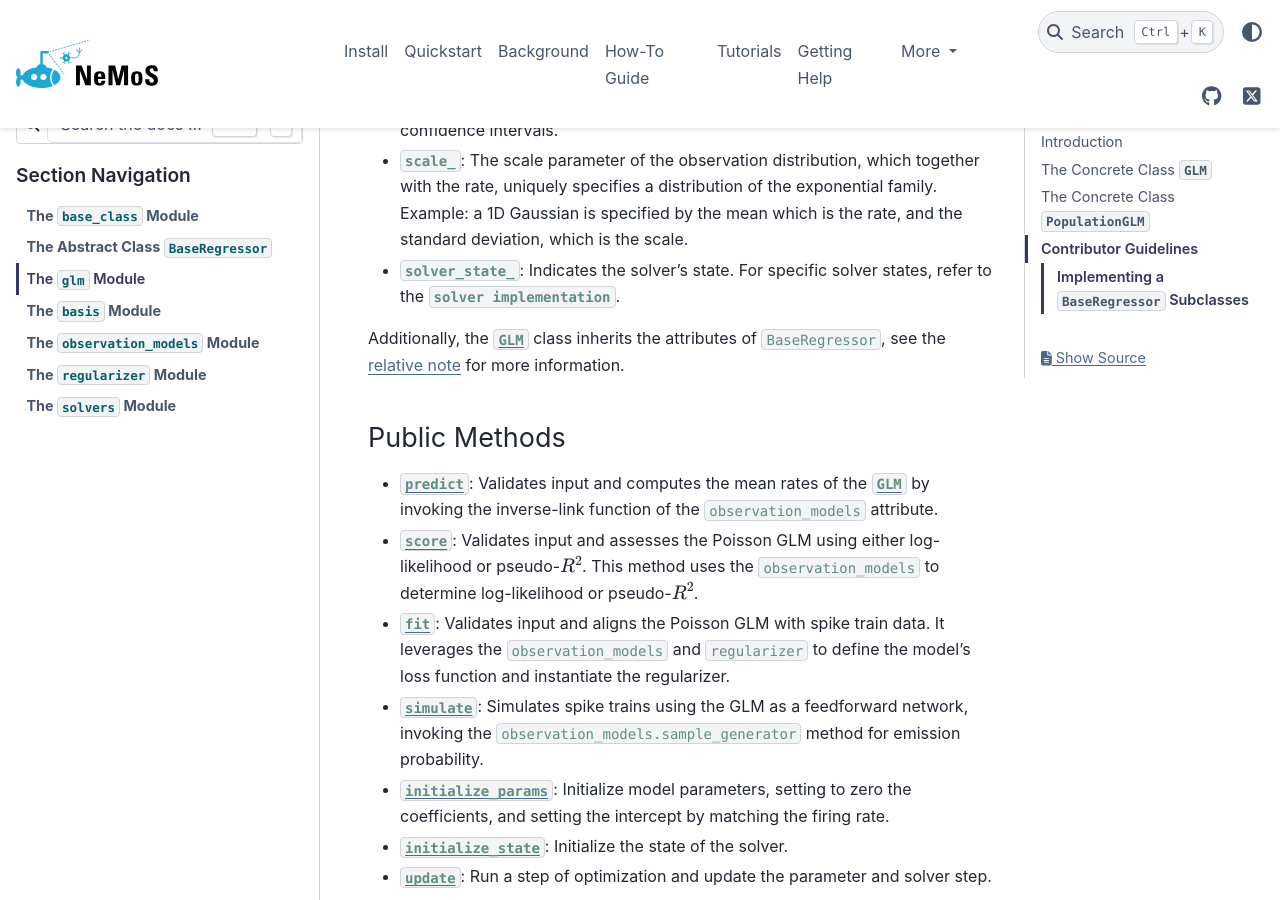
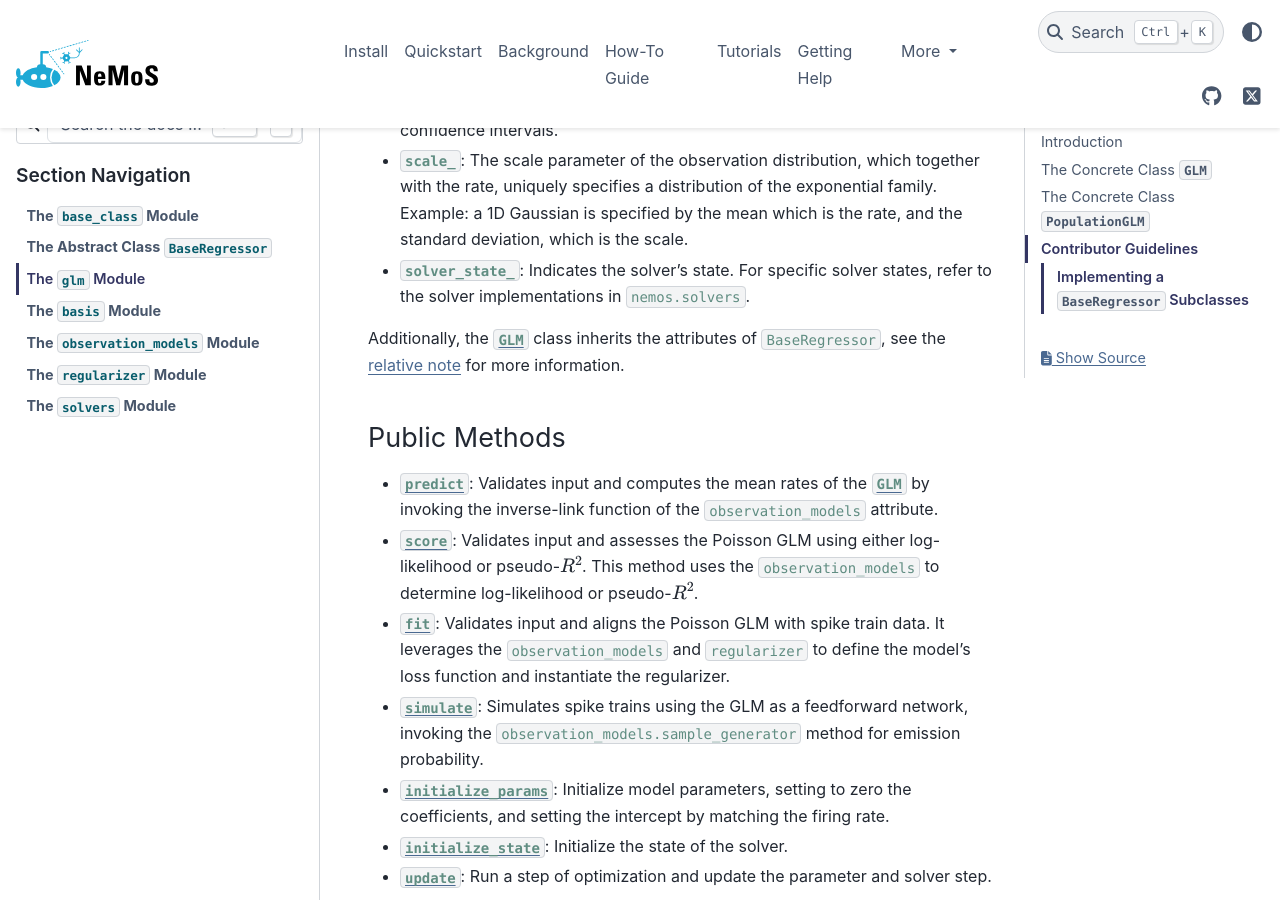
Before and after one commit to flatironinstitute/nemos, a Sphinx documentation site: the page built from docs/developers_notes/03-glm.md, in a window 1280 px wide and 900 px high, scrolled down 2225 px. Built offline with Sphinx 7.4.7 and the PyData theme 0.15.4, drawn with Linux system fonts in a browser that asks for light colours.

Commit message:
Update docs based on reviews

```diff
--- a/docs/developers_notes/03-glm.md
+++ b/docs/developers_notes/03-glm.md
@@ -41,7 +41,7 @@
 - **`intercept_`**: Stores the bias terms' solutions as `jax.ndarray` after the fitting process. It is initialized as `None` during class instantiation.
 - **`dof_resid_`**: The degrees of freedom of the model's residual. this quantity is used to estimate the scale parameter, see below, and compute frequentist confidence intervals.
 - **`scale_`**: The scale parameter of the observation distribution, which together with the rate, uniquely specifies a distribution of the exponential family. Example: a 1D Gaussian is specified by the mean which is the rate, and the standard deviation, which is the scale.
-- **`solver_state_`**: Indicates the solver's state. For specific solver states, refer to the {mod}`solver implementation <nemos.solvers>`.
+- **`solver_state_`**: Indicates the solver's state. For specific solver states, refer to the solver implementations in `nemos.solvers`.
 
 Additionally, the [`GLM`](nemos.glm.GLM) class inherits the attributes of `BaseRegressor`, see the [relative note](02-base_regressor.md) for more information.
 
```
Also changed, not shown: docs/developers_notes/02-base_regressor.md (+1 -1 lines), docs/developers_notes/07-solvers.md (+2 -3 lines).
